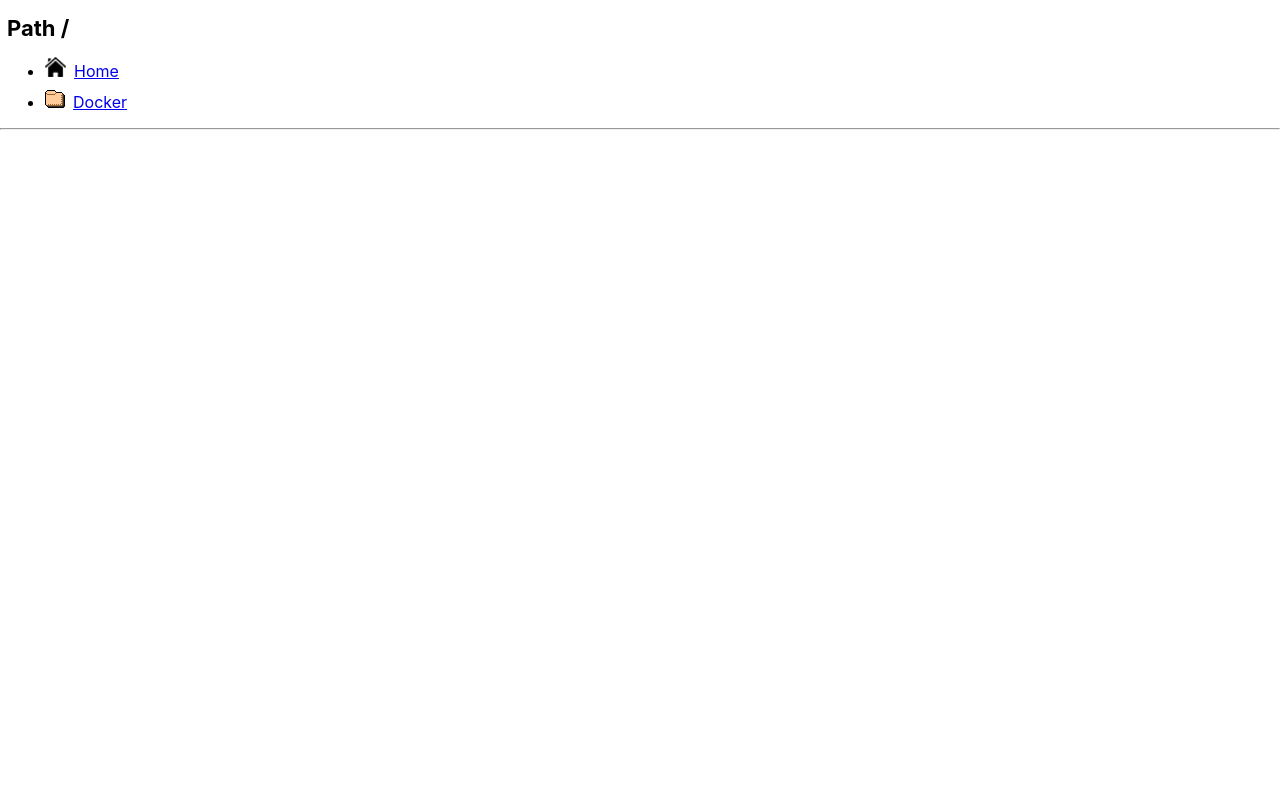
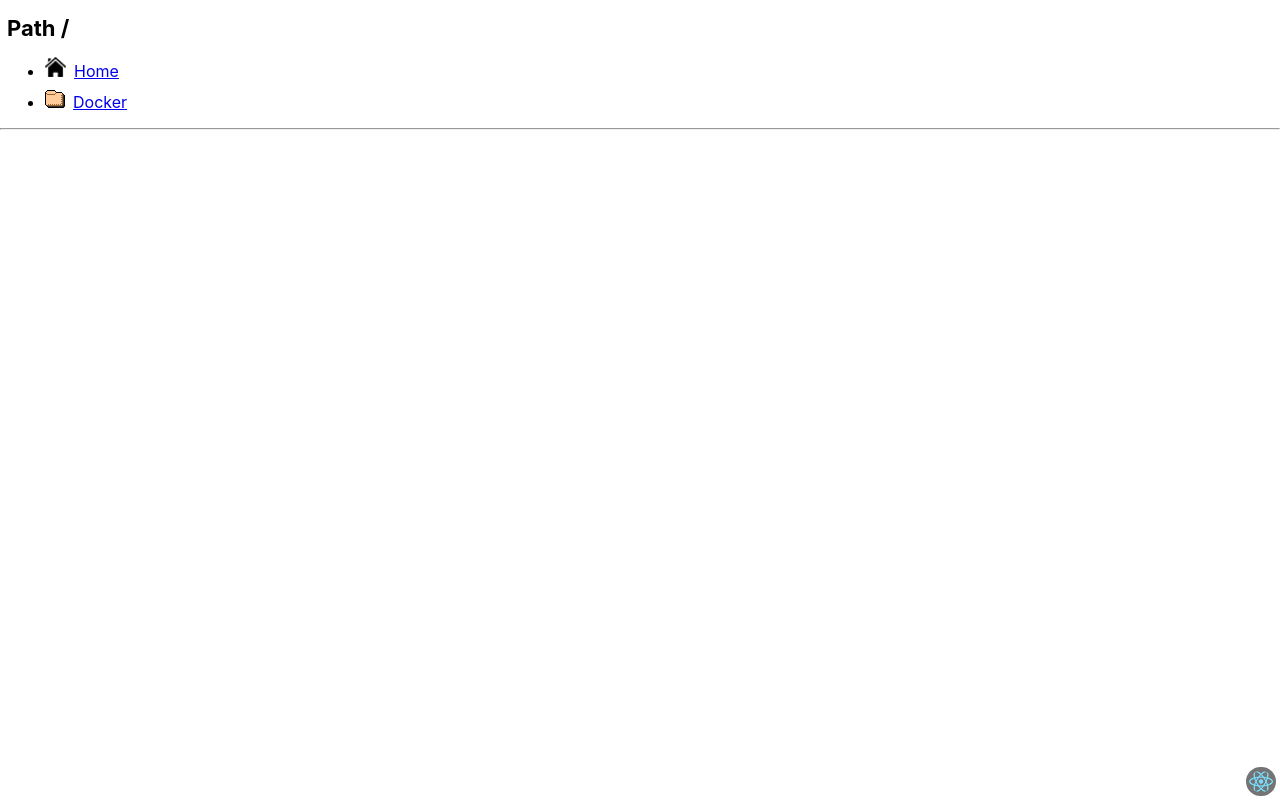
Before and after one commit to Baptiste21/Website-File-Public, a React (Create React App) app: page / in a window 1280 px wide. Built offline with nearby package versions, Linux system fonts and the light colour scheme.

Commit message:
add logo

```diff
--- a/src/App.css
+++ b/src/App.css
@@ -1,3 +1,14 @@
+.img-info-create {
+    position: fixed;
+    bottom: 0;
+    right: 0;
+    background-color: rgb(116, 116, 116);
+    border-radius: 15px;
+    padding: 4px 3px;
+    margin-right: 4px;
+    margin-bottom: 4px;
+}
+/*---------------------------------------------------------------*/
 .title- {
     font-size: 22px;
     margin-left: 7px;
--- a/src/App.js
+++ b/src/App.js
@@ -54,7 +54,7 @@ class App extends Component {
           <div className='home'><li><img src={require('./img/home.gif')} alt="[HOMEDIR]" className='img-homedir'/><Link to="/">Home</Link></li></div>
           <div className='docker'><li><img src={require('./img/folder.gif')} alt="[DIR]" className='img-docker'/><Link to="/Docker">Docker</Link></li></div>
         </ul>
-
+      <img src={require('./img/reactjs-logo.png')} alt="[LOGO-REACTJS]" className='img-info-create'/>
         <Route path="/" component={Home}/>
         <Route path="/docker" component={Docker}/>
         <Route path="/Docker/DockerHub_Dockerfile_WebDav" component={DockerHub_Dockerfile_WebDav}/>
```
Also changed, not shown: src/img/reactjs-logo.png (added), 1 other file (tests, documents, lock files or other folders).
